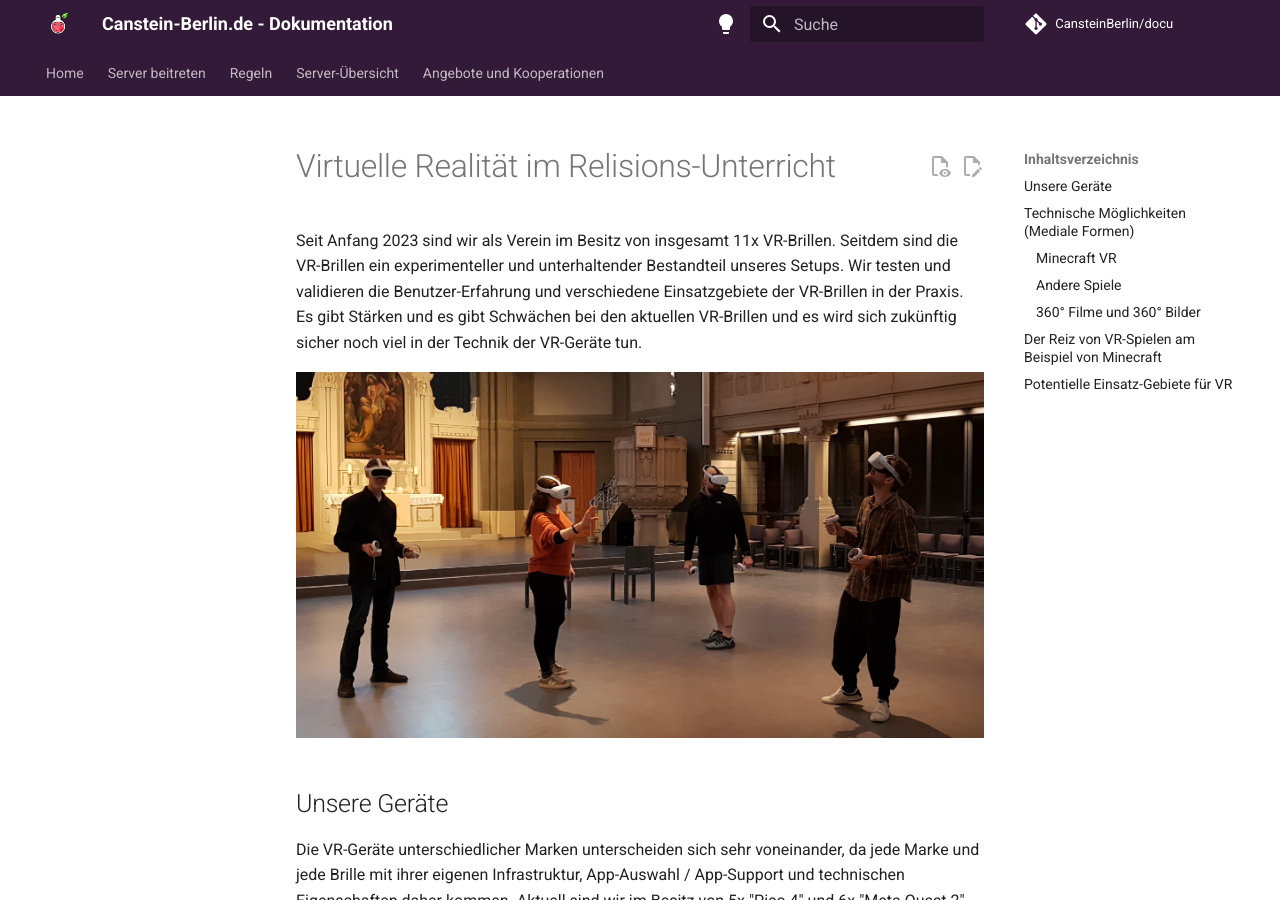
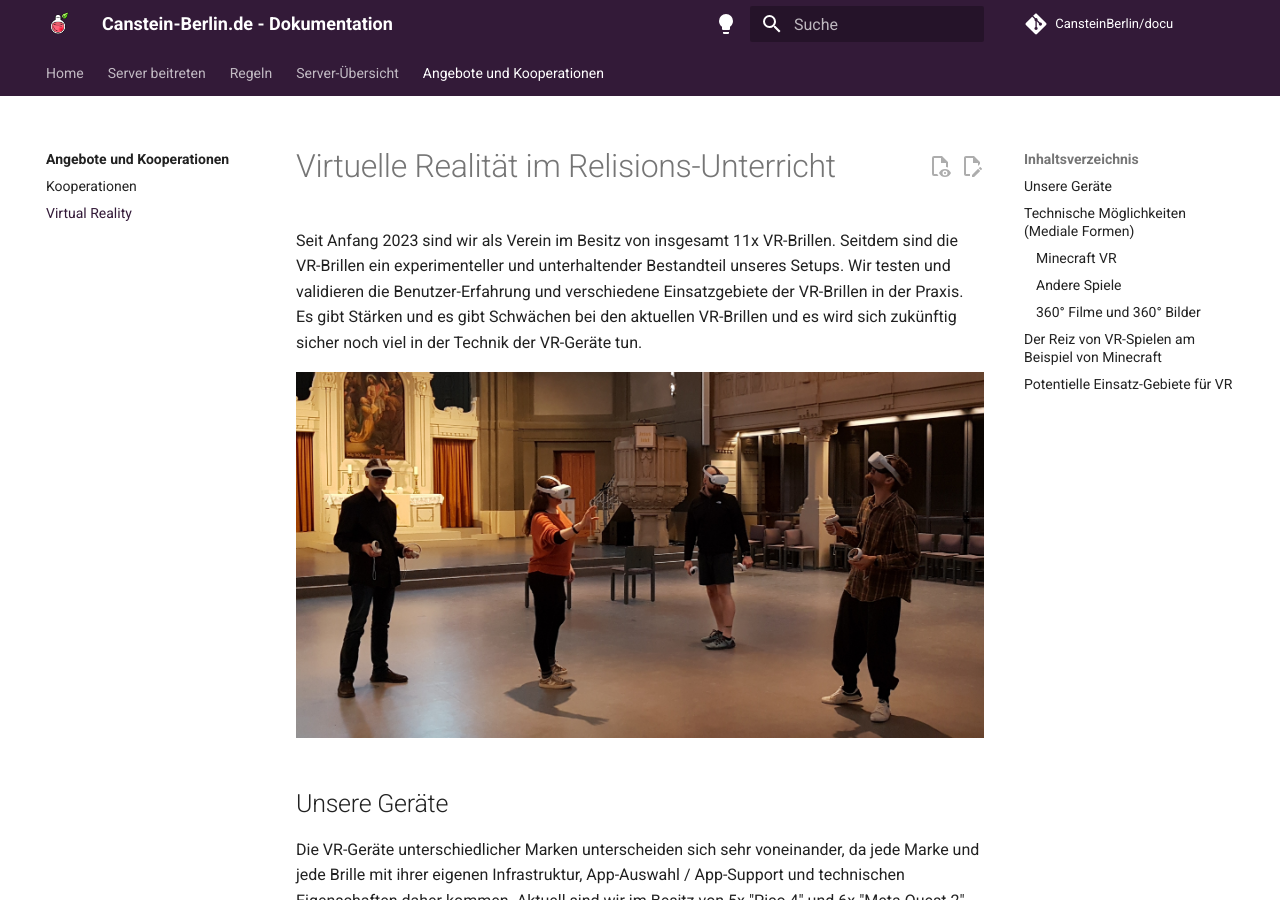
Before and after one commit to CansteinBerlin/docu, an MkDocs documentation site: the page built from docs/supplies/vr-experience.md, in a window 1280 px wide and 900 px high. Built offline with MkDocs 1.6.1 and Material for MkDocs 9.7.7, drawn with Linux system fonts in a browser that asks for light colours; comment, search, counter and statistics services are not loaded; some of the changed lines change nothing that is shown.

Commit message:
Updating page tree / menu

```diff
--- a/mkdocs.yml
+++ b/mkdocs.yml
@@ -131,5 +131,10 @@ nav:
     - Allgemeine Regeln: rules/main.md
     - Minecraft-Regeln: rules/minecraft.md
     - Discord-Regeln: rules/discord.md
-  - Server-Übersicht: serverlist/index.md
-  - Angebote und Kooperationen: supplies/index.md
+  - Server-Übersicht:
+    - serverlist/index.md
+    - Survival-Server: serverlist/survival-server.md
+  - Angebote und Kooperationen:
+    - supplies/index.md
+    - Kooperationen: supplies/cooperations.md
+    - Virtual Reality: supplies/vr-experience.md
```
